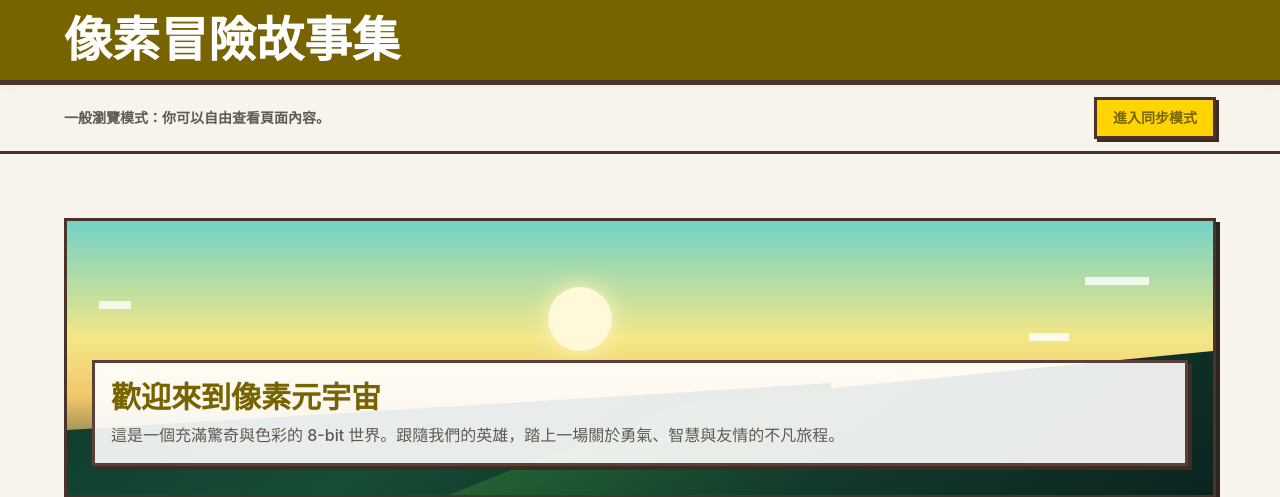
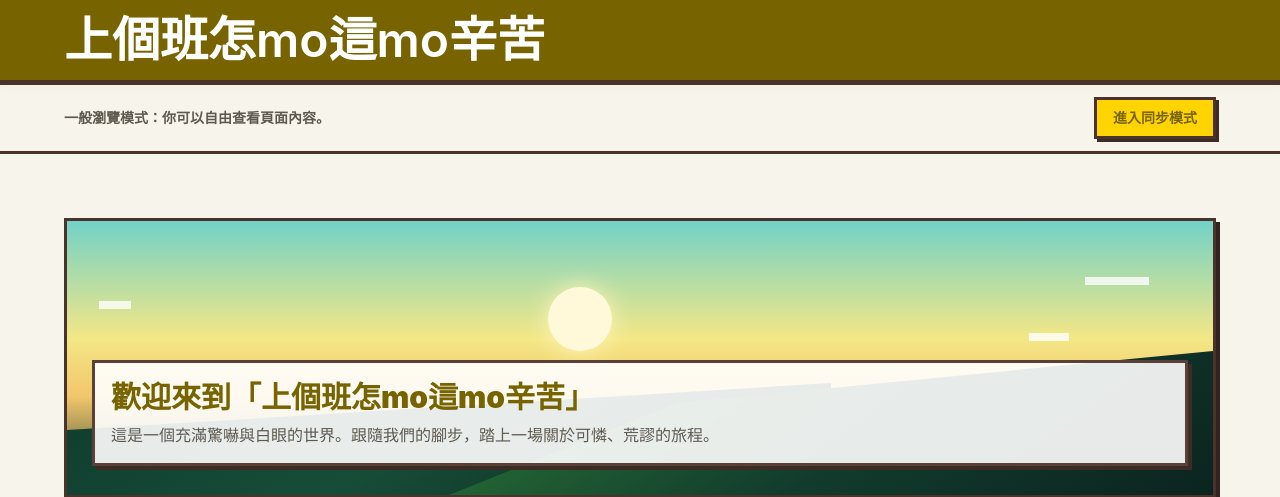
Before and after one commit to tinali0616/stories, a Next.js app: page / in a window 1280 px wide. Shown: the top 497 px of the page. Built offline with nearby package versions, Linux system fonts and the light colour scheme; no server answers.

Commit message:
feat: 調整title

```diff
--- a/pages/index.tsx
+++ b/pages/index.tsx
@@ -21,61 +21,6 @@ type HomeContentResponse = {
   characters: Character[];
   timeline: TimelineItem[];
 };
-
-// const fallbackCharacters: Character[] = [
-//   {
-//     name: 'Sonny',
-//     desktopTitle: '前...',
-//     mobileTitle: 'S',
-//     text: '說壞不壞但好不到哪裡去',
-//     tone: 'bg-[#ffd400]',
-//   },
-//   {
-//     name: 'Welly',
-//     desktopTitle: '現...',
-//     mobileTitle: 'W',
-//     text: '喊著新創但掌控欲極高',
-//     tone: 'bg-[#f2cdc7]',
-//   },
-//   {
-//     name: 'JiaJing',
-//     desktopTitle: '課...',
-//     mobileTitle: 'J',
-//     text: '夾縫中求生存時不時被威脅的',
-//     tone: 'bg-[#e4dfab]',
-//   },
-// ];
-
-// const fallbackTimeline: TimelineItem[] = [
-//   {
-//     title: '調薪＆升遷',
-//     date: '2024-01-01',
-//     tone: 'bg-[#ffe070]',
-//     content:
-//       '被擋 晉升請客群組',
-//   },
-//   {
-//     title: '組織異動',
-//     date: '2024-03-15',
-//     tone: 'bg-[#e7e2d7]',
-//     content:
-//       '副總無預警被拔掉 Sonny狀態不對 Sonny公布確認離職 一開始以為 Welly 只是代理部長，結果直接變成部長',
-//   },
-//   {
-//     title: '部門未來發展＆離職',
-//     date: '2024-06-20',
-//     tone: 'bg-[#f4cfc7]',
-//     content:
-//       '覺得 Web 架構與應用的合作有問題，大概前面開頭都在暗指我們有問題，所有人對部長負責，能力大於職稱，能力與薪水掛鉤，隨時發動 PIP 課長也會被 PIP，懷疑此偷威脅佳菁，部門合併 跨職能 未來發展不妙 前面有一半都在說 web 應用',
-//   },
-//   {
-//     title: '微觀管理',
-//     date: '2024-06-20',
-//     tone: 'bg-[#f4cfc7]',
-//     content:
-//       '直接把 sean 的事情排開拉去做訂單頁  直接找yuki 指派不重要的任務',
-//   },
-// ];
 
 const ROOM_ID = 'demo';
 const SYNC_STORAGE_KEY = 'pixel-tales-sync-enabled';
@@ -332,7 +277,7 @@ export default function Home() {
         <header className="border-b-[5px] border-[#4b332c] bg-[#776400] text-white shadow-[0_4px_0_#c6bd78]">
           <div className="mx-auto flex max-w-[1280px] items-center justify-between px-4 py-3 md:px-16 md:py-4">
             <a className="text-xl font-semibold md:text-5xl" href="#">
-              像素冒險故事集
+              上個班怎mo這mo辛苦
             </a>
           </div>
         </header>
@@ -373,9 +318,9 @@ export default function Home() {
           <div className="relative">
             <PixelScene className="h-[250px] md:h-[280px]" />
             <div className="absolute bottom-8 left-7 right-7 border-[3px] border-[#5b4038] bg-white/90 p-4 shadow-[4px_4px_0_#3d2c24]">
-              <h1 className="text-3xl font-black text-[#776400]">歡迎來到像素元宇宙</h1>
+              <h1 className="text-3xl font-black text-[#776400]">歡迎來到「上個班怎mo這mo辛苦」</h1>
               <p className="mt-2 text-base font-medium leading-6 text-[#5f5a50]">
-                這是一個充滿驚奇與色彩的 8-bit 世界。跟隨我們的英雄，踏上一場關於勇氣、智慧與友情的不凡旅程。
+                這是一個充滿驚嚇與白眼的世界。跟隨我們的腳步，踏上一場關於可憐、荒謬的旅程。
               </p>
             </div>
           </div>
```
Also changed, not shown: next-env.d.ts.
